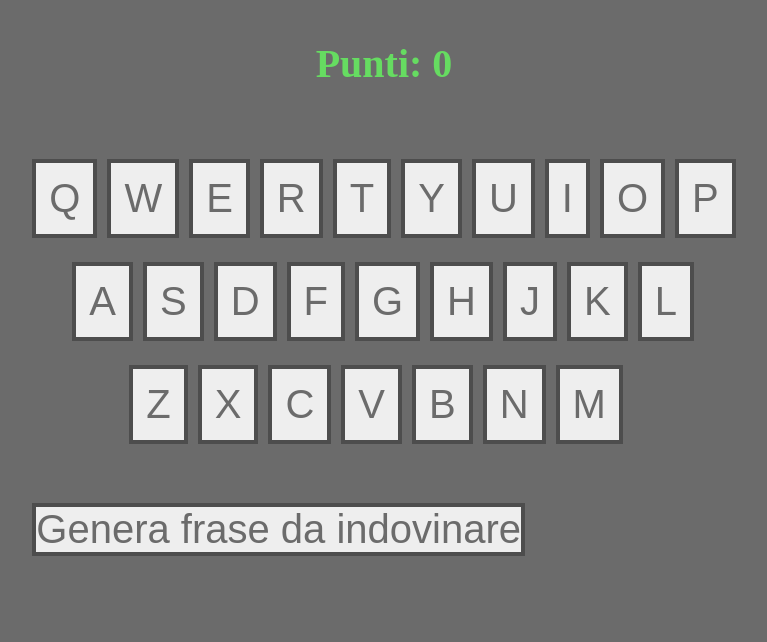
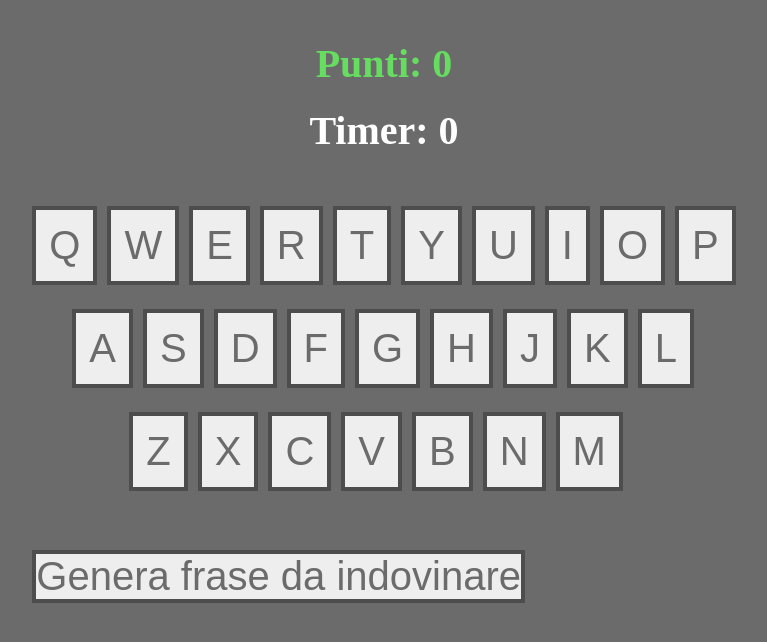
Before and after one commit to antoniotassone94/keyboard_game, an Angular app: page /homepage in a window 1280 px wide. Shown: the top 642 px of the page, without its empty margins (256-1023 px from the left). Built offline with nearby package versions, Linux system fonts and the light colour scheme.

Commit message:
aggiunto tempo di digitazione della frase (creazione timer nel componente homepage)

```diff
--- a/src/app/componenti/homepage/homepage.component.css
+++ b/src/app/componenti/homepage/homepage.component.css
@@ -1,18 +1,18 @@
-#contenitore,#tastiera,.tasto,button,#punteggio,#parola{
+#contenitore,#tastiera,.tasto,button,#punteggio,#parola,#temposcrittura{
   width:max-content;
   height:max-content;
   font-size:30pt;
   text-align:center;
 }
 
-#contenitore,#tastiera,.tasto,#punteggio,#parola{
+#contenitore,#tastiera,.tasto,#punteggio,#parola,#temposcrittura{
   margin-top:auto;
   margin-left:auto;
   margin-bottom:auto;
   margin-right:auto;
 }
 
-#numero,#caratteridigitati,#caratteririmanenti,#messaggioErrore{
+#numero,#caratteridigitati,#caratteririmanenti,#messaggioErrore,.etichettatimer,#tempotrascorso{
   margin-top:0px;
   margin-left:0px;
   margin-bottom:0px;
@@ -26,7 +26,7 @@
   height:100%;
 }
 
-#punteggio,#parola{
+#punteggio,#parola,#temposcrittura{
   font-weight:bold;
 }
 
@@ -40,9 +40,7 @@
 
 #riga1,#riga2,#riga3{
   padding-top:0px;
-  /*padding-left:0px;*/
   padding-bottom:0px;
-  /*padding-right:0px;*/
   margin-top:12px;
   margin-bottom:12px;
   border:0px none transparent;
@@ -64,7 +62,7 @@
   padding-right:97px;
 }
 
-#contenitore,#tastiera,.tasto,#punteggio,#parola{
+#contenitore,#tastiera,.tasto,#punteggio,#parola,#temposcrittura{
   padding-top:0px;
   padding-left:0px;
   padding-bottom:0px;
@@ -126,7 +124,7 @@ button{
   flex-direction:column;
 }
 
-#punteggio,#parola,#riga1,#riga2,#riga3{
+#punteggio,#parola,#riga1,#riga2,#riga3,#temposcrittura{
   display:flex;
   flex-direction:row;
 }
--- a/src/app/componenti/homepage/homepage.component.html
+++ b/src/app/componenti/homepage/homepage.component.html
@@ -1,5 +1,6 @@
 <div id="contenitore">
   <div id="punteggio">Punti:&nbsp;<div #numero id="numero">0</div></div>
+  <div id="temposcrittura"><div class="etichettatimer">Timer:&nbsp;</div><div #tempotrascorso id="tempotrascorso">0</div></div>
   <div id="parola"><div #caratteridigitati id="caratteridigitati"></div><div #caratteririmanenti id="caratteririmanenti"></div></div>
   <div id="tastiera">
     <div id="riga1">
--- a/src/app/componenti/homepage/homepage.component.ts
+++ b/src/app/componenti/homepage/homepage.component.ts
@@ -1,4 +1,5 @@
 import {Component,ElementRef,OnInit,ViewChild} from "@angular/core";
+import {TimerHandle} from "rxjs/internal/scheduler/timerHandle";
 
 @Component({
   selector: "app-homepage",
@@ -7,6 +8,7 @@ import {Component,ElementRef,OnInit,ViewChild} from "@angular/core";
 })
 
 export class HomepageComponent implements OnInit{
+  private timerScrittura:TimerHandle = 0;
   private messaggioErrore:string = "";
   private coloreDefaultBottone:string = "rgb(238,238,238)"; //codice rgb preso dallo stile css del componente
   private dizionario:string[] = [
@@ -56,6 +58,7 @@ export class HomepageComponent implements OnInit{
   @ViewChild("caratteririmanenti") caratteririmanenti!:ElementRef<HTMLDivElement>; //elemento html che contiene la parola da scrivere
   @ViewChild("caratteridigitati") caratteridigitati!:ElementRef<HTMLDivElement>; //elemento html che contiene i caratteri già digitati
   @ViewChild("numero") numero!:ElementRef<HTMLDivElement>; //elemento html che contiene il punteggio totale
+  @ViewChild("tempotrascorso") tempotrascorso!:ElementRef<HTMLDivElement>; //elemento html che contiene il tempo trascorso mentre si digita la frase
   @ViewChild("A") a!:ElementRef<HTMLButtonElement>;
   @ViewChild("B") b!:ElementRef<HTMLButtonElement>;
   @ViewChild("C") c!:ElementRef<HTMLButtonElement>;
@@ -125,6 +128,9 @@ export class HomepageComponent implements OnInit{
           for(let i = 1;i < caratteridadigitare.length;i++){
             stringadadigitarerimanente += caratteridadigitare[i];
           }
+        }
+        if(caratteridadigitare.length == 1){
+          clearInterval(this.timerScrittura);
         }
         const stringadigitatamodificata:string = caratterigiadigitati + caratteridadigitare.charAt(0);
         this.caratteridigitati.nativeElement.innerHTML = stringadigitatamodificata;
@@ -302,6 +308,13 @@ export class HomepageComponent implements OnInit{
     this.messaggioErrore = "";
     const numeroCasuale:number = Math.round(Math.random() * (this.dizionario.length - 1));
     this.caratteririmanenti.nativeElement.innerHTML = this.dizionario[numeroCasuale];
+    clearInterval(this.timerScrittura);
+    this.tempotrascorso.nativeElement.innerHTML = "0";
+    this.timerScrittura = setInterval(() => {
+      let attuale:number = parseInt(this.tempotrascorso.nativeElement.innerHTML);
+      attuale++;
+      this.tempotrascorso.nativeElement.innerHTML = "" + attuale;
+    },1000);
   }
 
   public controllaCarattere(carattereDaControllare:string):boolean{
```
